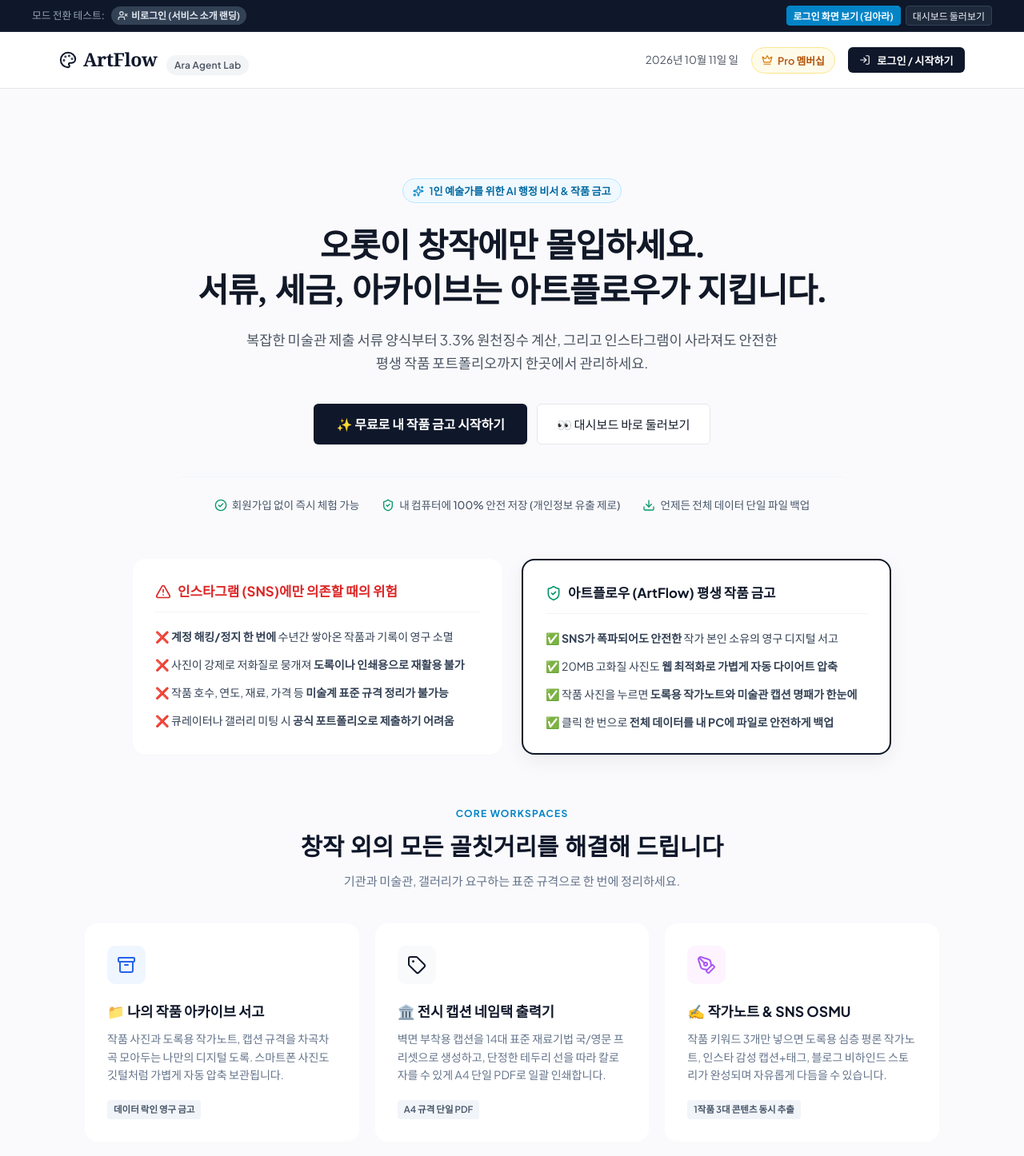
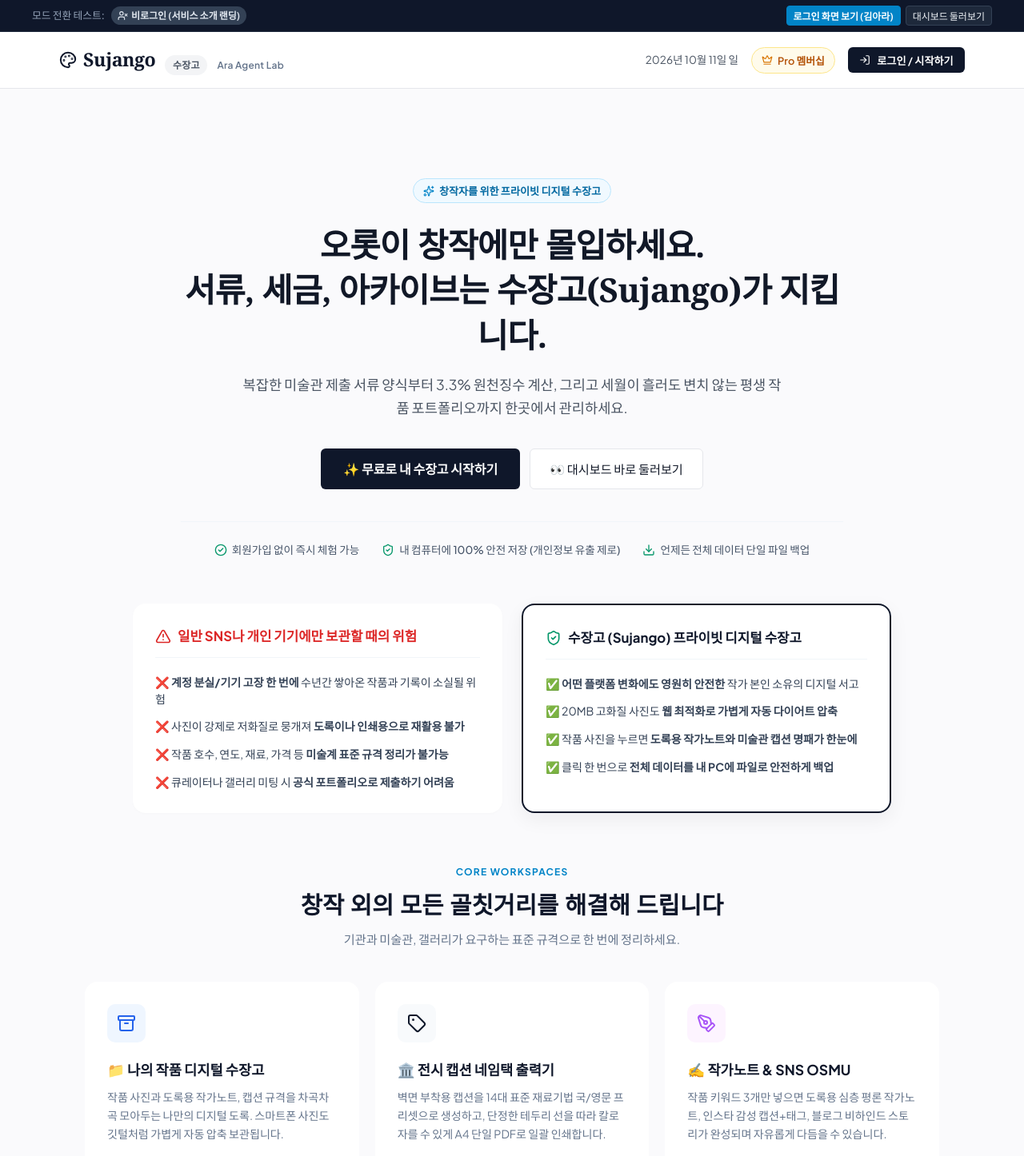
Before and after one commit to ARA3827/sujango, a React (Vite) app: page / in a window 1280 px wide. Shown: the top 1446 px of the page at 80% size. Built offline with nearby package versions, Linux system fonts and the light colour scheme; a web font is replaced by a local one.

Commit message:
feat: Official rebranding to Sujango (sujango.com) - Private Digital Sujango for Creators

```diff
--- a/index.html
+++ b/index.html
@@ -3,8 +3,8 @@
   <head>
     <meta charset="UTF-8" />
     <meta name="viewport" content="width=device-width, initial-scale=1.0" />
-    <title>ArtFlow | 1인 예술가를 위한 AI 행정 비서 & 정산 워크스테이션</title>
-    <meta name="description" content="작업에만 몰입하세요. 출강 계획서, 공모전 약력, 작가노트, 3.3% 정산, D-Day 관리를 한 곳에서 해결하는 1인 예술가 전용 워크스테이션" />
+    <title>Sujango (수장고) | 창작자를 위한 프라이빗 디지털 수장고</title>
+    <meta name="description" content="창작자를 위한 프라이빗 디지털 수장고 Sujango(sujango.com). 1인 예술가의 출강 서류, 작가노트, 전시 캡션, 세무 정산 및 100GB 무손실 원본 아카이빙 워크스테이션." />
     <link rel="preconnect" href="https://fonts.googleapis.com">
     <link rel="preconnect" href="https://fonts.gstatic.com" crossorigin>
     <link href="https://fonts.googleapis.com/css2?family=Noto+Serif+KR:wght@400;600;700&family=Plus+Jakarta+Sans:wght@400;500;600;700&display=swap" rel="stylesheet">
--- a/src/App.jsx
+++ b/src/App.jsx
@@ -267,9 +267,12 @@
         <div className="footer-inner">
           <div style={{ display: 'flex', flexDirection: 'column', gap: '6px' }}>
             <div style={{ display: 'flex', alignItems: 'center', gap: '8px', flexWrap: 'wrap' }}>
-              <strong>ArtFlow</strong>
+              <strong>Sujango</strong>
+              <span style={{ fontSize: '0.8rem', color: '#64748B' }}>수장고</span>
+              <span style={{ color: '#CBD5E1' }}>•</span>
+              <span style={{ fontSize: '0.8rem', color: '#0284C7', fontWeight: 600 }}>sujango.com</span>
               <span style={{ color: '#CBD5E1' }}>|</span>
-              <span>1인 예술가를 위한 AI 행정 비서 & 정산 워크스테이션</span>
+              <span>창작자를 위한 프라이빗 디지털 수장고</span>
               <span style={{ color: '#CBD5E1' }}>|</span>
               <button
                 onClick={() => setIsPricingModalOpen(true)}
@@ -306,7 +309,7 @@
           </div>
 
           <div style={{ textAlign: 'right', fontSize: '0.78rem', color: '#94A3B8' }}>
-            Ara Agent Lab © {new Date().getFullYear()} • 모든 데이터는 기기(LocalStorage)에 안전하게 보관됩니다.
+            Ara Agent Lab © {new Date().getFullYear()} Sujango (sujango.com) • All Rights Reserved.
           </div>
         </div>
       </footer>
--- a/src/components/ArchiveStudio.jsx
+++ b/src/components/ArchiveStudio.jsx
@@ -260,16 +260,16 @@
       {/* 2. 타이틀 영역 */}
       <div className="workspace-title-area" style={{ marginBottom: '1.25rem' }}>
         <div style={{ display: 'flex', alignItems: 'center', justifyContent: 'space-between', flexWrap: 'wrap', gap: '8px' }}>
-          <h2>나의 작품 아카이브 서고</h2>
+          <h2>나의 작품 디지털 수장고</h2>
           {user?.isPro ? (
             <div style={{ display: 'inline-flex', alignItems: 'center', gap: '6px', background: '#F0F9FF', border: '1px solid #BAE6FD', color: '#0369A1', padding: '4px 10px', borderRadius: '999px', fontSize: '0.78rem', fontWeight: 600 }}>
               <Crown size={13} color="#0284C7" />
-              <span>Pro 멤버십: 무제한 등록 & 기기 간 실시간 클라우드 동기화 중</span>
+              <span>Sujango Pro: 무제한 등록 & 기기 간 실시간 클라우드 동기화 중</span>
             </div>
           ) : (
             <div style={{ display: 'inline-flex', alignItems: 'center', gap: '8px' }}>
               <span style={{ fontSize: '0.8rem', color: '#64748B', background: '#F1F5F9', padding: '4px 10px', borderRadius: '999px', fontWeight: 600 }}>
-                📁 무료 보관함: <strong>{artworks.length}</strong> / 30점 (내 PC 저장)
+                📁 무료 수장고: <strong>{artworks.length}</strong> / 30점 (내 PC 저장)
               </span>
               <button
                 onClick={onOpenPricing}
@@ -278,14 +278,14 @@
                 title="무제한 등록 및 기기 간 자동 동기화 Pro 플랜 안내"
               >
                 <Crown size={12} color="#D97706" />
-                <span>무제한 & 클라우드 동기화 Pro</span>
+                <span>무제한 & 클라우드 수장고 Pro</span>
               </button>
             </div>
           )}
         </div>
         <p>
-          인스타그램이나 SNS가 사라져도 안전합니다.
-          작품 사진, 도록용 작가노트, 캡션 명패 규격을 나만의 디지털 금고에 영구히 보관하세요.
+          창작자를 위한 프라이빗 디지털 수장고(Sujango).
+          작품 사진, 도록용 작가노트, 캡션 명패 규격을 세월이 흘러도 변치 않게 영구히 보관하세요.
         </p>
       </div>
 
--- a/src/components/Dashboard.jsx
+++ b/src/components/Dashboard.jsx
@@ -65,10 +65,10 @@
       <section className="dashboard-hero">
         <h1 className="hero-quote">
           오롯이 작업에만 몰입하세요.<br />
-          서류, 세금, SNS 행정은 아트플로우가 대신합니다.
+          서류, 세금, SNS 행정은 수장고(Sujango)가 대신합니다.
         </h1>
         <p className="hero-sub">
-          복잡한 로그인과 API 연동 없이, 1인 창작자에게 꼭 필요한 도구를 한곳에서 간편하게 복사하고 출력하세요.
+          창작자를 위한 프라이빗 디지털 수장고. 꼭 필요한 도구를 한곳에서 간편하게 복사하고 출력하세요.
         </p>
       </section>
 
@@ -95,12 +95,12 @@
         </div>
 
         <div className="stat-item-box" onClick={() => onSelectView('archive')} style={{ cursor: 'pointer' }}>
-          <div className="stat-label">📁 내 작품 아카이브 서고</div>
+          <div className="stat-label">📁 내 작품 디지털 수장고</div>
           <div className="stat-value" style={{ color: '#0284C7' }}>
             {artworks.length}점 보관 중
           </div>
           <div className="stat-sub">
-            사진 • 작가노트 영구 금고
+            사진 • 작가노트 영구 보존
           </div>
         </div>
 
@@ -173,18 +173,18 @@
         <div className="archive-board-header">
           <div>
             <div style={{ display: 'flex', alignItems: 'center', gap: '8px' }}>
-              <span className="archive-board-title">📁 나의 작품 아카이브 서고</span>
+              <span className="archive-board-title">📁 나의 작품 디지털 수장고</span>
               <span className="archive-board-count">총 {artworks.length}점 보관 중</span>
             </div>
             <p style={{ fontSize: '0.82rem', color: '#64748B', margin: '4px 0 0 0' }}>
-              인스타그램이 사라져도 안전한 나만의 개인 기록장. 사진을 클릭하면 상세 작가노트와 캡션을 열람할 수 있습니다.
+              세월이 흘러도 변치 않는 나만의 프라이빗 디지털 수장고. 사진을 클릭하면 상세 도록과 작가노트, 캡션을 열람할 수 있습니다.
             </p>
           </div>
           <button
             onClick={() => onSelectView('archive')}
             className="archive-board-more-btn"
           >
-            전체 서고 열람 <ArrowRight size={14} />
+            전체 수장고 열람 <ArrowRight size={14} />
           </button>
         </div>
 
--- a/src/components/Header.jsx
+++ b/src/components/Header.jsx
@@ -26,9 +26,10 @@
         <div className="brand-wrapper" onClick={onGoHome} role="button" tabIndex={0}>
           <div style={{ display: 'flex', alignItems: 'center', gap: '8px' }}>
             <Palette size={22} strokeWidth={2.2} color="#0F172A" />
-            <span className="brand-title">ArtFlow</span>
+            <span className="brand-title">Sujango</span>
           </div>
-          <span className="brand-badge">Ara Agent Lab</span>
+          <span className="brand-badge">수장고</span>
+          <span className="brand-badge hide-mobile" style={{ background: 'transparent', color: '#64748B', padding: 0 }}>Ara Agent Lab</span>
         </div>
 
         {/* 우측 사용자 컨트롤 & 상태 표시 */}
@@ -67,7 +68,7 @@
           <button
             onClick={onOpenPricing}
             className="header-pricing-btn"
-            title="ArtFlow Pro 멤버십 및 100GB 작품 원본 금고 요금제 안내"
+            title="Sujango Pro 멤버십 및 100GB 작품 원본 금고 요금제 안내"
           >
             <Crown size={14} color="#D97706" />
             <span>Pro 멤버십</span>
--- a/src/components/LandingPage.jsx
+++ b/src/components/LandingPage.jsx
@@ -26,22 +26,22 @@
       <section className="landing-hero">
         <div className="landing-hero-badge">
           <Sparkles size={14} color="#0284C7" />
-          <span>1인 예술가를 위한 AI 행정 비서 & 작품 금고</span>
+          <span>창작자를 위한 프라이빗 디지털 수장고</span>
         </div>
 
         <h1 className="landing-hero-title">
           오롯이 창작에만 몰입하세요.<br />
-          서류, 세금, 아카이브는 아트플로우가 지킵니다.
+          서류, 세금, 아카이브는 수장고(Sujango)가 지킵니다.
         </h1>
 
         <p className="landing-hero-sub">
           복잡한 미술관 제출 서류 양식부터 3.3% 원천징수 계산,
-          그리고 인스타그램이 사라져도 안전한 평생 작품 포트폴리오까지 한곳에서 관리하세요.
+          그리고 세월이 흘러도 변치 않는 평생 작품 포트폴리오까지 한곳에서 관리하세요.
         </p>
 
         <div className="landing-hero-cta">
           <button onClick={onOpenLogin} className="btn-primary" style={{ padding: '0.85rem 1.75rem', fontSize: '1rem', width: 'auto' }}>
-            ✨ 무료로 내 작품 금고 시작하기
+            ✨ 무료로 내 수장고 시작하기
           </button>
           <button onClick={onExploreGuest} className="btn-outline" style={{ padding: '0.85rem 1.5rem', fontSize: '0.95rem' }}>
             👀 대시보드 바로 둘러보기
@@ -64,15 +64,15 @@
         </div>
       </section>
 
-      {/* 2. 핵심 통찰: 인스타그램 vs 아트플로우 비교 배너 */}
+      {/* 2. 핵심 통찰: 일반 SNS 보관 vs 수장고(Sujango) 비교 배너 */}
       <section className="landing-comparison-section">
         <div className="comparison-card">
           <div className="comparison-header warning">
             <AlertTriangle size={20} color="#DC2626" />
-            <h3>인스타그램 (SNS)에만 의존할 때의 위험</h3>
+            <h3>일반 SNS나 개인 기기에만 보관할 때의 위험</h3>
           </div>
           <ul className="comparison-list">
-            <li>❌ <strong>계정 해킹/정지 한 번에</strong> 수년간 쌓아온 작품과 기록이 영구 소멸</li>
+            <li>❌ <strong>계정 분실/기기 고장 한 번에</strong> 수년간 쌓아온 작품과 기록이 소실될 위험</li>
             <li>❌ 사진이 강제로 저화질로 뭉개져 <strong>도록이나 인쇄용으로 재활용 불가</strong></li>
             <li>❌ 작품 호수, 연도, 재료, 가격 등 <strong>미술계 표준 규격 정리가 불가능</strong></li>
             <li>❌ 큐레이터나 갤러리 미팅 시 <strong>공식 포트폴리오로 제출하기 어려움</strong></li>
@@ -82,10 +82,10 @@
         <div className="comparison-card highlight">
           <div className="comparison-header safe">
             <ShieldCheck size={20} color="#059669" />
-            <h3>아트플로우 (ArtFlow) 평생 작품 금고</h3>
+            <h3>수장고 (Sujango) 프라이빗 디지털 수장고</h3>
           </div>
           <ul className="comparison-list">
-            <li>✅ <strong>SNS가 폭파되어도 안전한</strong> 작가 본인 소유의 영구 디지털 서고</li>
+            <li>✅ <strong>어떤 플랫폼 변화에도 영원히 안전한</strong> 작가 본인 소유의 디지털 서고</li>
             <li>✅ 20MB 고화질 사진도 <strong>웹 최적화로 가볍게 자동 다이어트 압축</strong></li>
             <li>✅ 작품 사진을 누르면 <strong>도록용 작가노트와 미술관 캡션 명패가 한눈에</strong></li>
             <li>✅ 클릭 한 번으로 <strong>전체 데이터를 내 PC에 파일로 안전하게 백업</strong></li>
@@ -107,12 +107,12 @@
             <div className="feature-icon-box" style={{ background: '#EFF6FF', color: '#2563EB' }}>
               <Archive size={24} />
             </div>
-            <h4>📁 나의 작품 아카이브 서고</h4>
+            <h4>📁 나의 작품 디지털 수장고</h4>
             <p>
               작품 사진과 도록용 작가노트, 캡션 규격을 차곡차곡 모아두는 나만의 디지털 도록.
               스마트폰 사진도 깃털처럼 가볍게 자동 압축 보관됩니다.
             </p>
-            <div className="feature-tag">데이터 락인 영구 금고</div>
+            <div className="feature-tag">프라이빗 영구 보존</div>
           </div>
 
           {/* 기능 2 */}
@@ -224,7 +224,7 @@
             </div>
             <div className="pricing-card-header">
               <span className="plan-badge-pro">100GB 원본 금고</span>
-              <h3 className="plan-title">ArtFlow Pro</h3>
+              <h3 className="plan-title">Sujango Pro</h3>
               <div className="plan-price-wrap">
                 <span className="plan-price-num">4,900</span>
                 <span className="plan-price-unit">원 / 월 (연 49,000원)</span>
@@ -276,10 +276,10 @@
 
       {/* 5. 하단 CTA */}
       <section className="landing-bottom-cta">
-        <h2>당신의 소중한 작품 세계, 이제 아트플로우에서 지키세요</h2>
-        <p>어떤 복잡한 설정도 필요 없습니다. 오늘부터 당신만의 디지털 아카이브가 시작됩니다.</p>
+        <h2>당신의 소중한 작품 세계, 이제 수장고(Sujango)에서 지키세요</h2>
+        <p>어떤 복잡한 설정도 필요 없습니다. 오늘부터 당신만의 디지털 수장고가 시작됩니다.</p>
         <button onClick={onOpenLogin} className="btn-primary" style={{ padding: '0.9rem 2rem', fontSize: '1rem', width: 'auto', margin: '0 auto' }}>
-          무료로 내 작품 보관소 만들기
+          무료로 내 수장고 만들기
         </button>
       </section>
     </div>
--- a/src/components/LoginModal.jsx
+++ b/src/components/LoginModal.jsx
@@ -55,7 +55,7 @@
         <div style={{ display: 'flex', justifyContent: 'space-between', alignItems: 'center', marginBottom: '1.25rem' }}>
           <div style={{ display: 'flex', alignItems: 'center', gap: '6px' }}>
             <span style={{ fontSize: '1.25rem', fontWeight: 700, color: '#0F172A', fontFamily: 'var(--font-serif)' }}>
-              ArtFlow 로그인
+              Sujango (수장고) 시작하기
             </span>
           </div>
           <button onClick={onClose} className="modal-close-btn">
@@ -64,7 +64,7 @@
         </div>
 
         <p style={{ fontSize: '0.85rem', color: '#64748B', marginBottom: '1.5rem', lineHeight: 1.5 }}>
-          나만의 작품 아카이브 금고와 행정 서류, 정산 장부를 안전하게 관리하세요.
+          창작자를 위한 프라이빗 디지털 수장고와 행정 서류, 정산 장부를 안전하게 관리하세요.
         </p>
 
         {/* 1. 가장 빠른 데모 계정 로그인 버튼 */}
--- a/src/components/PricingModal.jsx
+++ b/src/components/PricingModal.jsx
@@ -58,7 +58,7 @@
           <div>
             <div style={{ display: 'inline-flex', alignItems: 'center', gap: '6px', background: '#F0F9FF', color: '#0284C7', padding: '3px 10px', borderRadius: '999px', fontSize: '0.78rem', fontWeight: 700, marginBottom: '0.5rem' }}>
               <Crown size={14} />
-              <span>ARTFLOW MEMBERSHIP</span>
+              <span>SUJANGO MEMBERSHIP</span>
             </div>
             <h3 style={{ fontSize: '1.45rem', fontWeight: 700, color: '#0F172A', margin: 0, fontFamily: 'var(--font-serif)' }}>
               당신의 평생 창작 자산을 위한 요금제
@@ -173,7 +173,7 @@
 
             <div style={{ marginBottom: '1rem' }}>
               <div style={{ display: 'flex', alignItems: 'center', gap: '6px' }}>
-                <h4 style={{ fontSize: '1.1rem', fontWeight: 700, color: '#0F172A', margin: 0 }}>ArtFlow Pro</h4>
+                <h4 style={{ fontSize: '1.1rem', fontWeight: 700, color: '#0F172A', margin: 0 }}>Sujango Pro</h4>
                 <Crown size={16} color="#EAB308" />
               </div>
               <p style={{ fontSize: '0.8rem', color: '#64748B', margin: '4px 0 0 0' }}>어디서든 로그인 동기화 + 100GB 평생 무손실 금고</p>
--- a/src/data/policyTexts.js
+++ b/src/data/policyTexts.js
@@ -9,11 +9,11 @@
   sections: [
     {
       heading: '제1조 (목적)',
-      content: `본 약관은 Ara Agent Lab(이하 "회사")이 운영하는 1인 예술가 행정 및 포트폴리오 관리 플랫폼 ArtFlow(이하 "서비스")의 이용과 관련하여 회사와 이용자(이하 "회원") 간의 권리, 의무 및 책임사항을 규정함을 목적으로 합니다.`
+      content: `본 약관은 Ara Agent Lab(이하 "회사")이 운영하는 1인 예술가 행정 및 포트폴리오 관리 플랫폼 Sujango (sujango.com, 이하 "서비스")의 이용과 관련하여 회사와 이용자(이하 "회원") 간의 권리, 의무 및 책임사항을 규정함을 목적으로 합니다.`
     },
     {
       heading: '제2조 (용어의 정의)',
-      content: `1. "서비스"란 회사가 제공하는 출강 서류 빌더, 작가노트 생성기, 캡션 네임택 출력기, 작품 아카이브 서고 및 클라우드 원본 보관 기능을 의미합니다.
+      content: `1. "서비스"란 회사가 제공하는 출강 서류 빌더, 작가노트 생성기, 캡션 네임택 출력기, 작품 디지털 수장고 및 클라우드 원본 보관 기능을 의미합니다.
 2. "회원"이란 본 약관에 동의하고 서비스를 이용하는 창작 예술가 및 개인을 말합니다.
 3. "작품 자산"이란 회원이 서비스에 등록한 이미지, 작가노트, 캡션 규격, 세무 정산 기록 등의 데이터를 의미합니다.`
     },
@@ -36,8 +36,8 @@
     },
     {
       heading: '제6조 (요금제별 보관 한도 및 기기 간 동기화 규정)',
-      content: `1. [Free 베이직 플랜]: 무료 회원은 작품 아카이브 서고에 최대 30점까지 작품을 보관할 수 있습니다. 무료 데이터는 회원의 웹 브라우저 로컬 저장소에 저장되므로, 기기 교체나 브라우저 변경 시 회원이 직접 백업 파일(JSON)을 내려받아 이전하여야 합니다.
-2. [ArtFlow Pro 플랜]: Pro 회원은 작품 등록 개수 제한(30점)이 해제되어 무제한 등록이 가능하며, 100GB 무손실 원본 클라우드 금고 및 PC·스마트폰·태블릿 간 실시간 로그인 자동 동기화 혜택이 제공됩니다.`
+      content: `1. [Free 베이직 플랜]: 무료 회원은 작품 디지털 수장고에 최대 30점까지 작품을 보관할 수 있습니다. 무료 데이터는 회원의 웹 브라우저 로컬 저장소에 저장되므로, 기기 교체나 브라우저 변경 시 회원이 직접 백업 파일(JSON)을 내려받아 이전하여야 합니다.
+2. [Sujango Pro 플랜]: Pro 회원은 작품 등록 개수 제한(30점)이 해제되어 무제한 등록이 가능하며, 100GB 무손실 원본 클라우드 금고 및 PC·스마트폰·태블릿 간 실시간 로그인 자동 동기화 혜택이 제공됩니다.`
     }
   ]
 };
@@ -85,8 +85,8 @@
   sections: [
     {
       heading: '1. 유료 서비스 요금 체계',
-      content: `• ArtFlow Pro 월간 멤버십: 월 4,900원 (VAT 포함)
-• ArtFlow Pro 연간 멤버십: 연 49,000원 (VAT 포함, 약 2개월분 할인)
+      content: `• Sujango Pro 월간 멤버십: 월 4,900원 (VAT 포함)
+• Sujango Pro 연간 멤버십: 연 49,000원 (VAT 포함, 약 2개월분 할인)
 * 요금 결제는 매월/매년 정기 결제 또는 계좌이체를 통해 이루어집니다.`
     },
     {
```
